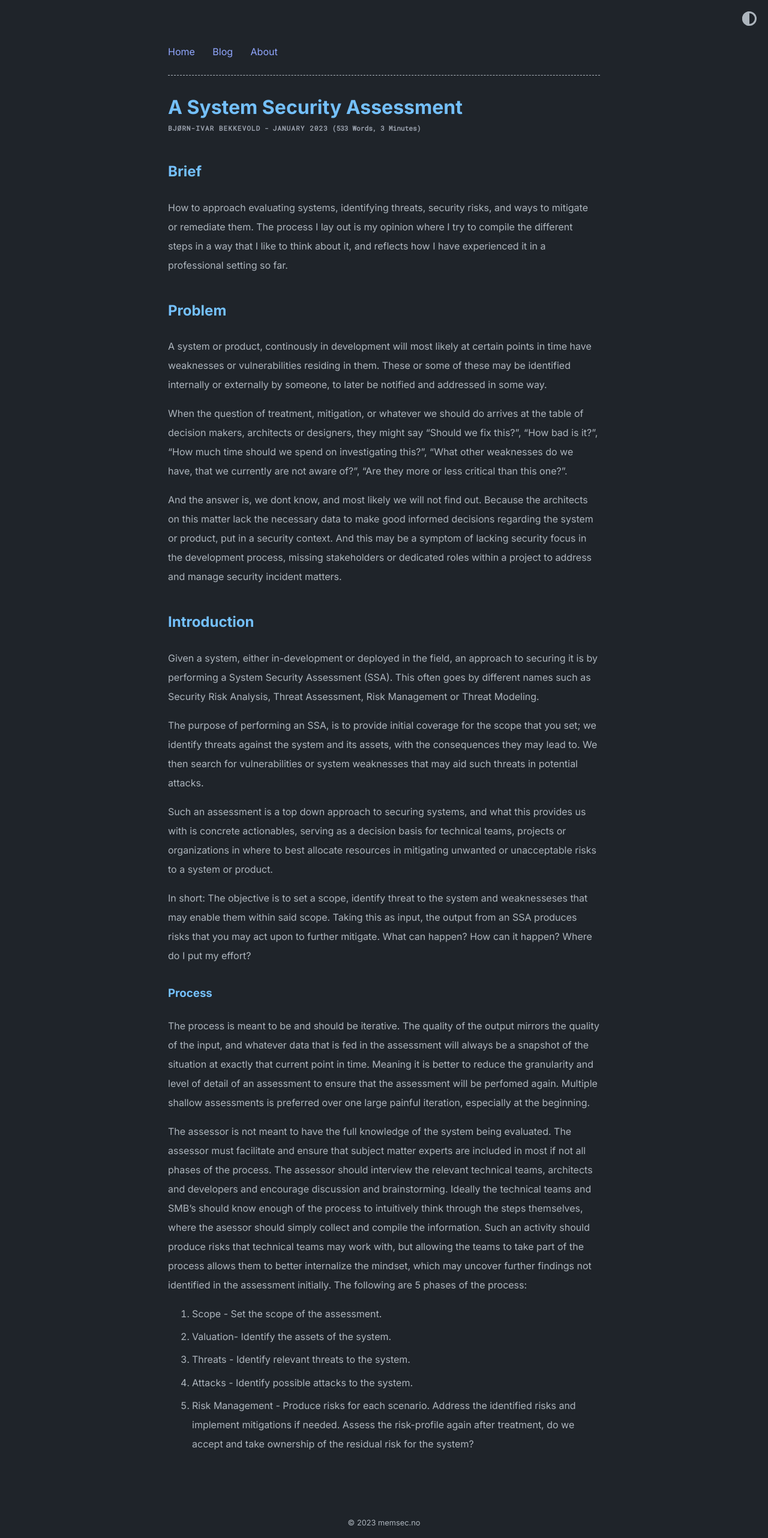
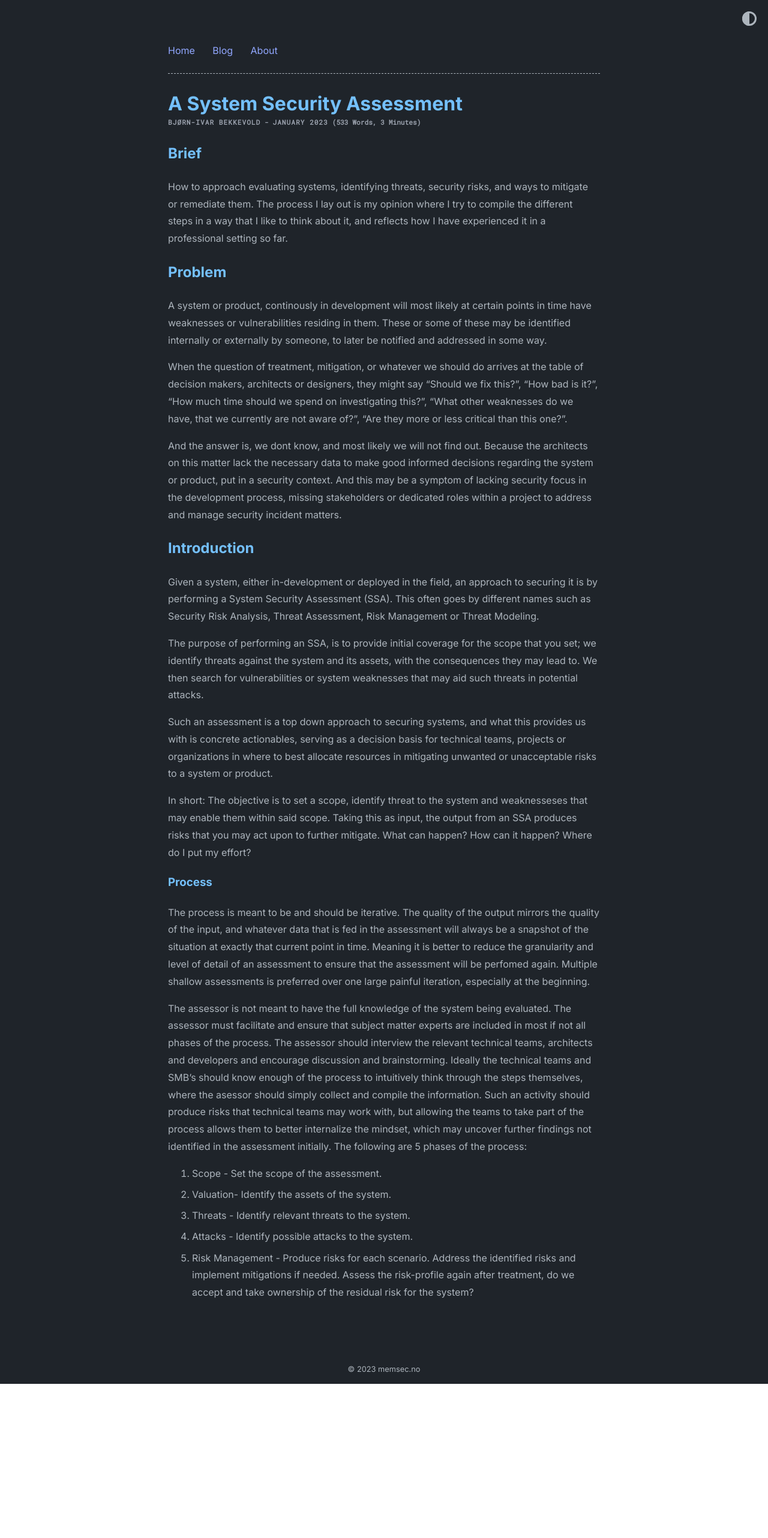
Before and after one commit to memsecno/memsec.no, a Jekyll site: the page built from _posts/2022-05-31-ssa.md, in a window 1280 px wide. Shown: the whole page at 60% size. Built offline with Jekyll 4.4.1, drawn with Linux system fonts in a browser that asks for light colours; nearby versions of some CDN libraries; after the commit the page ends 2307 px from its top, so only the background shows below that.

Commit message:
Decreased whitespace padding between headings

```diff
--- a/_sass/moonwalk.scss
+++ b/_sass/moonwalk.scss
@@ -6,7 +6,7 @@ html { height: 100%; }
 body {
   font-family:  "Inter", -apple-system, "avenir next", avenir, roboto, noto, ubuntu, "helvetica neue", helvetica, sans-serif;
   font-size: 1.0rem;
-  line-height: 2;
+  line-height: 1.8;
   margin: 0;
   min-height: 100%;
 }
@@ -15,7 +15,7 @@ pre, code {
   font-size: 0.9rem;
 }
 
-h2, h3, h4, h5 { margin-top: 1.5em; }
+//h2, h3, h4, h5 { margin-top: 1.5em; }
 
 hr { margin: 1em 0; }
 
```
